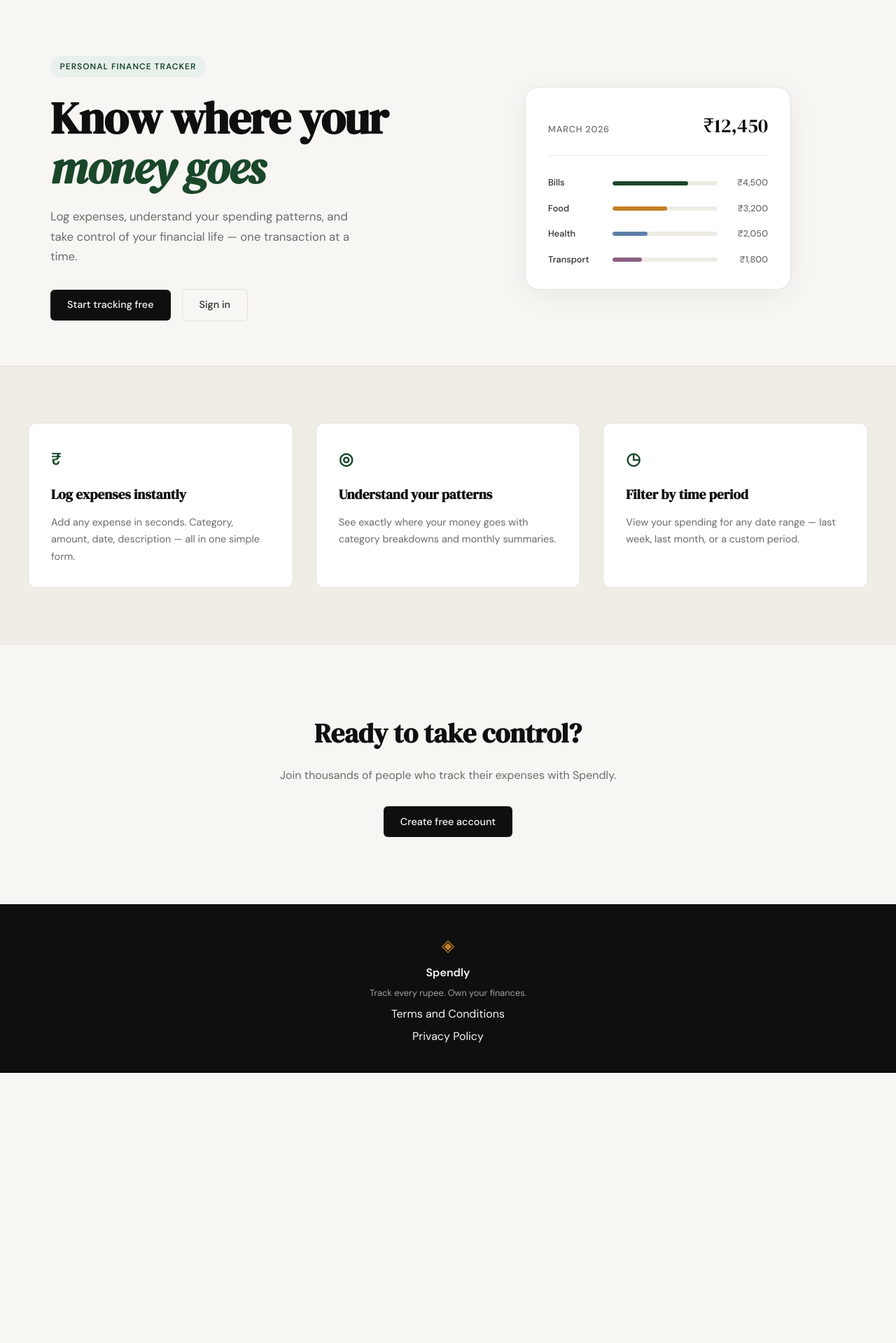
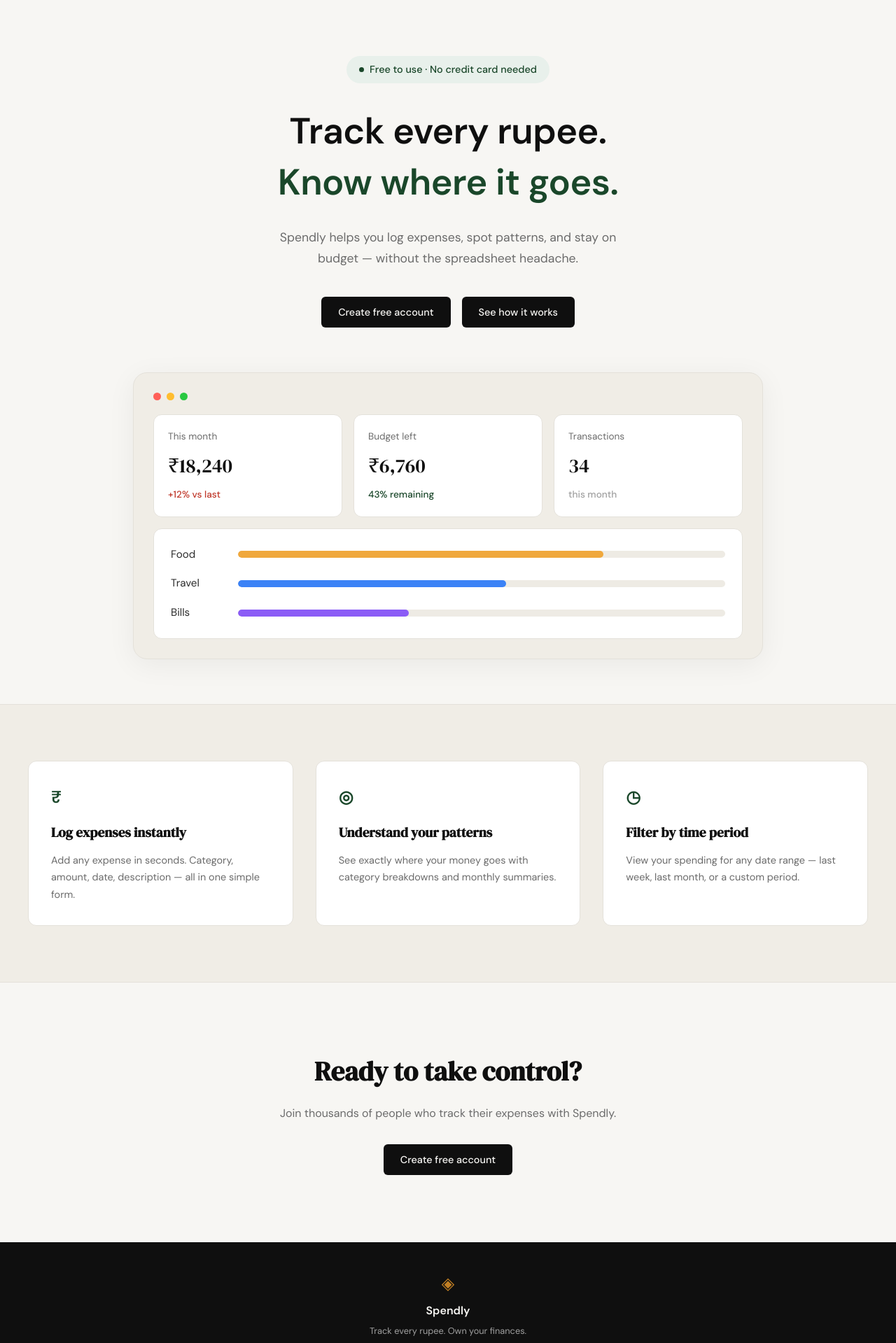
Before and after one commit to rishabh27121998/spendly-AI, a Flask app: page / in a window 1280 px wide. Shown: the part 61-1980 px from the top of the page at 70% size. Before the commit the page ends 1594 px from the top, so only its background shows below. Run offline with Flask 3, Linux system fonts and the light colour scheme.

Commit message:
landing: redesign hero section to match mockup and added animations

```diff
--- a/static/css/style.css
+++ b/static/css/style.css
@@ -125,53 +125,68 @@
 
 .hero {
     padding: 5rem 2rem 4rem;
-    display: grid;
-    grid-template-columns: 1fr 1fr;
-    gap: 4rem;
+    display: flex;
+    flex-direction: column;
     align-items: center;
+    text-align: center;
     max-width: var(--max-width);
     margin: 0 auto;
 }
 
+.hero-inner {
+    display: flex;
+    flex-direction: column;
+    align-items: center;
+    max-width: 720px;
+}
+
 .hero-badge {
-    display: inline-block;
+    display: inline-flex;
+    align-items: center;
+    gap: 0.5rem;
     background: var(--accent-light);
     color: var(--accent);
-    font-size: 0.75rem;
-    font-weight: 600;
-    letter-spacing: 0.08em;
-    text-transform: uppercase;
-    padding: 0.35rem 0.85rem;
+    font-size: 0.9rem;
+    font-weight: 500;
+    padding: 0.5rem 1.1rem;
     border-radius: 999px;
-    margin-bottom: 1.5rem;
+    margin-bottom: 2rem;
+}
+
+.hero-badge-dot {
+    width: 7px;
+    height: 7px;
+    border-radius: 50%;
+    background: var(--accent);
 }
 
 .hero-title {
-    font-family: var(--font-display);
-    font-size: clamp(2.5rem, 5vw, 4rem);
-    line-height: 1.1;
-    letter-spacing: -0.02em;
-    color: var(--ink);
-    margin-bottom: 1.25rem;
+    font-family: var(--font-body);
+    font-size: clamp(2.25rem, 5vw, 3.25rem);
+    font-weight: 600;
+    line-height: 1.4;
+    letter-spacing: -0.01em;
+    margin-bottom: 1.75rem;
 }
 
-.hero-title em {
-    font-style: italic;
-    color: var(--accent);
-}
+.hero-title-line { display: inline-block; }
+
+.hero-title-line-ink { color: var(--ink); }
+.hero-title-line-accent { color: var(--accent); }
 
 .hero-subtitle {
-    font-size: 1.05rem;
+    font-size: 1.1rem;
     color: var(--ink-muted);
     line-height: 1.7;
-    max-width: 460px;
-    margin-bottom: 2rem;
+    max-width: 520px;
+    margin-bottom: 2.5rem;
 }
 
 .hero-actions {
     display: flex;
     gap: 1rem;
     align-items: center;
+    margin-bottom: 4rem;
 }
 
 /* ------------------------------------------------------------------ */
@@ -181,58 +196,98 @@
 .hero-visual {
     display: flex;
     justify-content: center;
+    width: 100%;
 }
 
 .mock-card {
-    background: var(--paper-card);
+    background: var(--paper-warm);
     border: 1px solid var(--border);
     border-radius: var(--radius-lg);
-    padding: 2rem;
+    padding: 1.75rem;
     width: 100%;
-    max-width: 380px;
+    max-width: 900px;
     box-shadow: 0 8px 40px rgba(0,0,0,0.06);
 }
 
-.mock-card-header {
+.mock-window-dots {
     display: flex;
-    justify-content: space-between;
-    align-items: baseline;
-    margin-bottom: 1.75rem;
-    padding-bottom: 1.25rem;
-    border-bottom: 1px solid var(--border-soft);
+    gap: 0.5rem;
+    margin-bottom: 1.25rem;
 }
 
-.mock-label {
-    font-size: 0.8rem;
-    font-weight: 500;
-    color: var(--ink-muted);
-    text-transform: uppercase;
-    letter-spacing: 0.06em;
+.mock-dot {
+    width: 11px;
+    height: 11px;
+    border-radius: 50%;
 }
 
-.mock-total {
+.mock-dot-red { background: #ff5f57; }
+.mock-dot-yellow { background: #ffbd2e; }
+.mock-dot-green { background: #28c840; }
+
+.mock-stats-row {
+    display: grid;
+    grid-template-columns: repeat(3, 1fr);
+    gap: 1rem;
+    margin-bottom: 1rem;
+}
+
+.mock-stat-tile {
+    background: var(--paper-card);
+    border: 1px solid var(--border);
+    border-radius: var(--radius-md);
+    padding: 1.25rem;
+    display: flex;
+    flex-direction: column;
+    gap: 0.5rem;
+    text-align: left;
+}
+
+.mock-stat-label {
+    font-size: 0.85rem;
+    color: var(--ink-muted);
+}
+
+.mock-stat-value {
     font-family: var(--font-display);
     font-size: 1.75rem;
     color: var(--ink);
 }
 
-.mock-bars { display: flex; flex-direction: column; gap: 1rem; }
+.mock-stat-change {
+    font-size: 0.85rem;
+    font-weight: 500;
+}
+
+.mock-stat-change-negative { color: var(--danger); }
+.mock-stat-change-positive { color: var(--accent); }
+.mock-stat-change-neutral { color: var(--ink-faint); }
+
+.mock-bars-tile {
+    background: var(--paper-card);
+    border: 1px solid var(--border);
+    border-radius: var(--radius-md);
+    padding: 1.5rem;
+    display: flex;
+    flex-direction: column;
+    gap: 1.1rem;
+}
 
 .mock-bar-row {
     display: grid;
-    grid-template-columns: 80px 1fr 60px;
+    grid-template-columns: 80px 1fr;
     align-items: center;
-    gap: 0.75rem;
+    gap: 1rem;
 }
 
 .mock-cat {
-    font-size: 0.8rem;
-    font-weight: 500;
+    font-size: 0.95rem;
     color: var(--ink-soft);
+    text-align: left;
 }
 
 .mock-bar-track {
-    height: 6px;
+    height: 10px;
     background: var(--border-soft);
     border-radius: 999px;
     overflow: hidden;
@@ -240,21 +295,13 @@
 
 .mock-bar {
     height: 100%;
-    background: var(--accent);
+    background: #f0a83c;
     border-radius: 999px;
     transition: width 0.6s ease;
 }
 
-.mock-bar-2 { background: var(--accent-2); }
-.mock-bar-3 { background: #5b7fa6; }
-.mock-bar-4 { background: #8b5e83; }
-
-.mock-amt {
-    font-size: 0.8rem;
-    font-weight: 500;
-    color: var(--ink-muted);
-    text-align: right;
-}
+.mock-bar-2 { background: #3b82f6; }
+.mock-bar-3 { background: #8b5cf6; }
 
 /* ------------------------------------------------------------------ */
 /* Buttons                                                             */
@@ -555,14 +602,8 @@
 /* ------------------------------------------------------------------ */
 
 @media (max-width: 900px) {
-    .hero {
-        grid-template-columns: 1fr;
-        text-align: center;
-    }
-
     .hero-subtitle { max-width: 100%; }
-    .hero-actions { justify-content: center; }
-    .hero-visual { display: none; }
+    .mock-stats-row { grid-template-columns: 1fr; }
 
     .features-inner { grid-template-columns: 1fr; }
 }
--- a/static/js/main.js
+++ b/static/js/main.js
@@ -1 +1,39 @@
 // main.js — students will add JavaScript here as features are built
+
+function animateHeroStats() {
+    const duration = 1200;
+    const start = performance.now();
+
+    const counters = Array.from(document.querySelectorAll(".mock-stat-value[data-count-to]")).map((el) => ({
+        el,
+        target: Number(el.dataset.countTo),
+        prefix: el.dataset.prefix || "",
+    }));
+
+    const bars = Array.from(document.querySelectorAll(".mock-bar[data-width]"));
+    bars.forEach((bar) => {
+        requestAnimationFrame(() => {
+            bar.style.width = bar.dataset.width + "%";
+        });
+    });
+
+    if (!counters.length) return;
+
+    function tick(now) {
+        const progress = Math.min((now - start) / duration, 1);
+        const eased = 1 - Math.pow(1 - progress, 3);
+
+        counters.forEach(({ el, target, prefix }) => {
+            const value = Math.round(target * eased);
+            el.textContent = prefix + value.toLocaleString("en-IN");
+        });
+
+        if (progress < 1) {
+            requestAnimationFrame(tick);
+        }
+    }
+
+    requestAnimationFrame(tick);
+}
+
+document.addEventListener("DOMContentLoaded", animateHeroStats);
--- a/templates/landing.html
+++ b/templates/landing.html
@@ -6,55 +6,65 @@
 
 <section class="hero">
     <div class="hero-inner">
-        <div class="hero-badge">Personal Finance Tracker</div>
+        <div class="hero-badge">
+            <span class="hero-badge-dot"></span>
+            Free to use · No credit card needed
+        </div>
         <h1 class="hero-title">
-            Know where your<br>
-            <em>money goes</em>
+            <span class="hero-title-line hero-title-line-ink">Track every rupee.</span><br>
+            <span class="hero-title-line hero-title-line-accent">Know where it goes.</span>
         </h1>
         <p class="hero-subtitle">
-            Log expenses, understand your spending patterns,
-            and take control of your financial life —
-            one transaction at a time.
+            Spendly helps you log expenses, spot patterns, and stay
+            on budget — without the spreadsheet headache.
         </p>
         <div class="hero-actions">
-            <a href="{{ url_for('register') }}" class="btn-primary">Start tracking free</a>
-            <a href="{{ url_for('login') }}" class="btn-ghost">Sign in</a>
+            <a href="{{ url_for('register') }}" class="btn-primary">Create free account</a>
+            <a href="#" class="btn-primary">See how it works</a>
         </div>
     </div>
     <div class="hero-visual">
         <div class="mock-card">
-            <div class="mock-card-header">
-                <span class="mock-label">March 2026</span>
-                <span class="mock-total">₹12,450</span>
+            <div class="mock-window-dots">
+                <span class="mock-dot mock-dot-red"></span>
+                <span class="mock-dot mock-dot-yellow"></span>
+                <span class="mock-dot mock-dot-green"></span>
             </div>
-            <div class="mock-bars">
+            <div class="mock-stats-row">
+                <div class="mock-stat-tile">
+                    <span class="mock-stat-label">This month</span>
+                    <span class="mock-stat-value" data-count-to="18240" data-prefix="₹">₹0</span>
+                    <span class="mock-stat-change mock-stat-change-negative">+12% vs last</span>
+                </div>
+                <div class="mock-stat-tile">
+                    <span class="mock-stat-label">Budget left</span>
+                    <span class="mock-stat-value" data-count-to="6760" data-prefix="₹">₹0</span>
+                    <span class="mock-stat-change mock-stat-change-positive">43% remaining</span>
+                </div>
+                <div class="mock-stat-tile">
+                    <span class="mock-stat-label">Transactions</span>
+                    <span class="mock-stat-value" data-count-to="34">0</span>
+                    <span class="mock-stat-change mock-stat-change-neutral">this month</span>
+                </div>
+            </div>
+            <div class="mock-bars-tile">
+                <div class="mock-bar-row">
+                    <span class="mock-cat">Food</span>
+                    <div class="mock-bar-track">
+                        <div class="mock-bar" data-width="75" style="width: 0%"></div>
+                    </div>
+                </div>
+                <div class="mock-bar-row">
+                    <span class="mock-cat">Travel</span>
+                    <div class="mock-bar-track">
+                        <div class="mock-bar mock-bar-2" data-width="55" style="width: 0%"></div>
+                    </div>
+                </div>
                 <div class="mock-bar-row">
                     <span class="mock-cat">Bills</span>
                     <div class="mock-bar-track">
-                        <div class="mock-bar" style="width: 72%"></div>
+                        <div class="mock-bar mock-bar-3" data-width="35" style="width: 0%"></div>
                     </div>
-                    <span class="mock-amt">₹4,500</span>
-                </div>
-                <div class="mock-bar-row">
-                    <span class="mock-cat">Food</span>
-                    <div class="mock-bar-track">
-                        <div class="mock-bar mock-bar-2" style="width: 52%"></div>
-                    </div>
-                    <span class="mock-amt">₹3,200</span>
-                </div>
-                <div class="mock-bar-row">
-                    <span class="mock-cat">Health</span>
-                    <div class="mock-bar-track">
-                        <div class="mock-bar mock-bar-3" style="width: 33%"></div>
-                    </div>
-                    <span class="mock-amt">₹2,050</span>
-                </div>
-                <div class="mock-bar-row">
-                    <span class="mock-cat">Transport</span>
-                    <div class="mock-bar-track">
-                        <div class="mock-bar mock-bar-4" style="width: 28%"></div>
-                    </div>
-                    <span class="mock-amt">₹1,800</span>
                 </div>
             </div>
         </div>
```
Also changed, not shown: .claude/Screenshot 2026-07-26 133422_edited.png (added).
